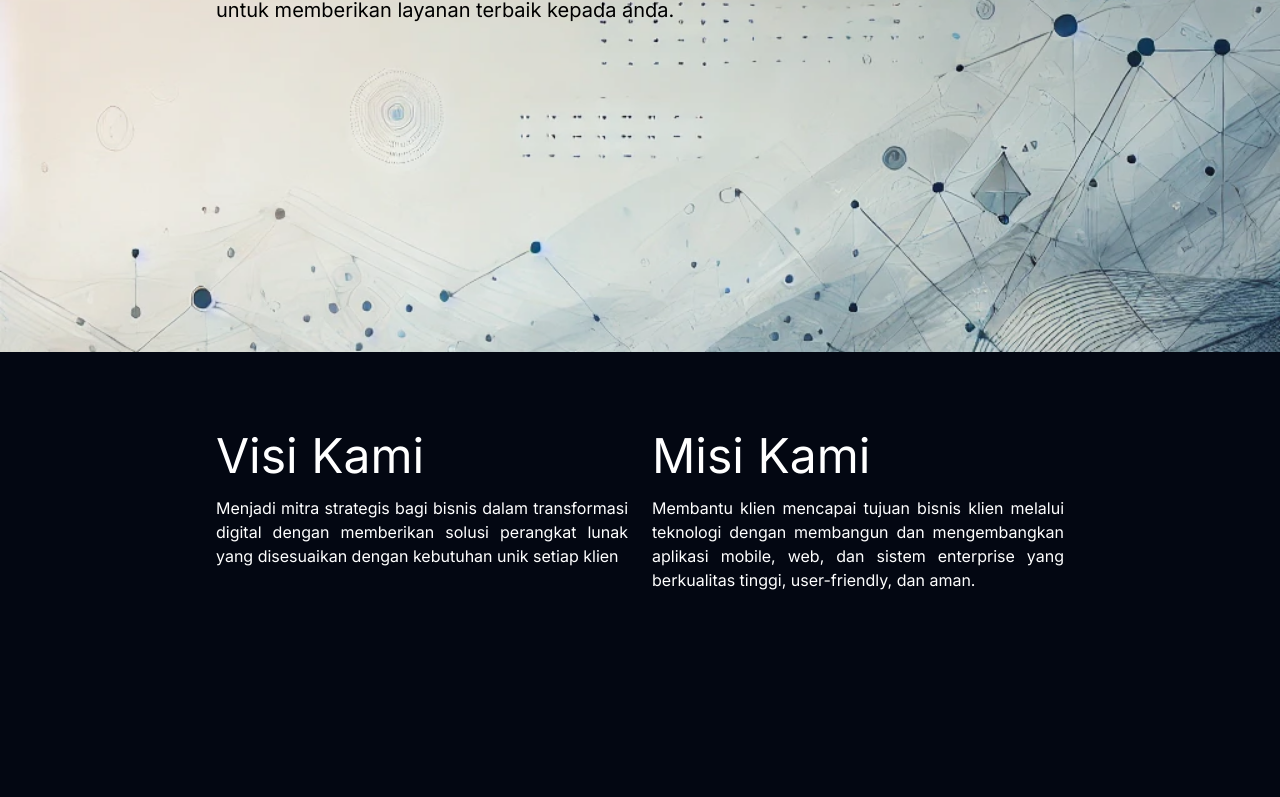
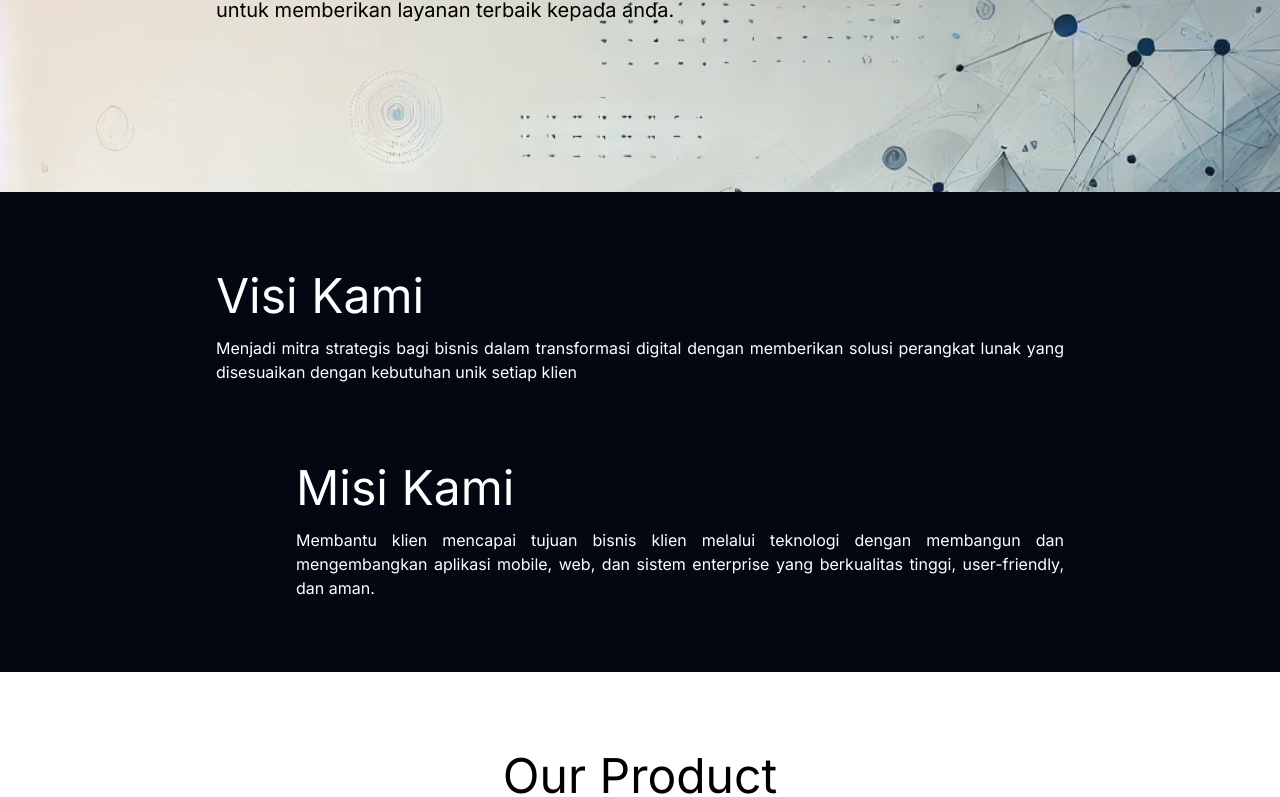
Before and after one commit to zakyafifmubarok/profile-ndt, a Next.js app: page /portofolio in a window 1280 px wide. Shown: the part 1048-1845 px from the top of the page. Built offline with nearby package versions, Linux system fonts and the light colour scheme; a web font is replaced by a local one.

Commit message:
WIP visi misi

```diff
--- a/app/portofolio/page.tsx
+++ b/app/portofolio/page.tsx
@@ -75,6 +75,39 @@ export default function Portofolio() {
     };
   }, []);
 
+  const vissionRef = useRef(null);
+  const [isVissionVisible, setVissionVisible] = useState(false);
+  const [isMissionVisible, setMissionVisible] = useState(false);
+
+  useEffect(() => {
+    const observer = new IntersectionObserver(
+      ([entry]) => {
+        if (entry.isIntersecting) {
+          if (entry.intersectionRatio >= 0.4) {
+            setVissionVisible(true);
+          }
+          if (entry.intersectionRatio >= 0.7) {
+            setMissionVisible(true);
+          }
+          if (entry.intersectionRatio >= 0.7) {
+            observer.unobserve(entry.target);
+          }
+        }
+      },
+      { threshold: [0.4, 0.7] }
+    );
+
+    if (vissionRef.current) {
+      observer.observe(vissionRef.current);
+    }
+
+    return () => {
+      if (vissionRef.current) {
+        observer.unobserve(vissionRef.current);
+      }
+    };
+  }, []);
+
   return (
     <main>
       {/* Navbar section */}
@@ -111,7 +144,7 @@ export default function Portofolio() {
           isAboutVisible ? 'opacity-100 translate-y-0' : 'opacity-0 translate-y-10'
         }`}
       >
-        <div className="bg-[url('/background/about.webp')] bg-cover relative overflow-hidden h-[80vh]">
+        <div className="bg-[url('/background/about.webp')] bg-cover relative overflow-hidden h-[60vh]">
           <div className="max-w-4xl mx-auto py-20 px-6">
             <h1 className="text-5xl">About the Company</h1>
             <p className="mt-4 text-xl text-justify">
@@ -126,12 +159,13 @@ export default function Portofolio() {
           </div>
         </div>
       </div>
-
       {/* Vision section */}
-      <div className="bg-gray-950 text-white relative overflow-hidden h-[60vh]">
+      <div ref={vissionRef} className="bg-gray-950 text-white relative overflow-hidden h-[60vh]">
         <div className='max-w-4xl mx-auto py-20 px-6'>
-          <div className='grid grid-cols-2 gap-6'>
-            <div>
+          <div className={`transform transition-transform duration-1000 ${
+              isVissionVisible ? 'opacity-100 translate-x-0' : 'opacity-0 -translate-x-40'
+            }`}
+          >
             <h1 className='text-5xl'>
               Visi Kami
             </h1>
@@ -141,7 +175,10 @@ export default function Portofolio() {
               unik setiap klien
             </p>
           </div>
-            <div>
+          <div className={`mt-20 ml-20 transform transition-transform duration-1000 ${
+              isMissionVisible ? 'opacity-100 translate-x-0' : 'opacity-0 translate-x-40'
+            }`}
+          >
             <h1 className='text-5xl'>
               Misi Kami
             </h1>
@@ -150,7 +187,6 @@ export default function Portofolio() {
               membangun dan mengembangkan aplikasi mobile, web, dan sistem enterprise
               yang berkualitas tinggi, user-friendly, dan aman.
             </p>
-            </div>
           </div>
         </div>
       </div>
@@ -198,7 +234,7 @@ export default function Portofolio() {
           .shine-text {
             position: relative;
             color: white;
-            background: linear-gradient(to left, rgba(245, 245, 245), rgba(211, 211, 211));
+            background: linear-gradient(to left, rgba(250, 250, 250), rgba(230, 230, 230));
             background-clip: text;
             -webkit-background-clip: text;
             color: transparent;
```
Lines whose indentation alone changed are shown as unchanged.
